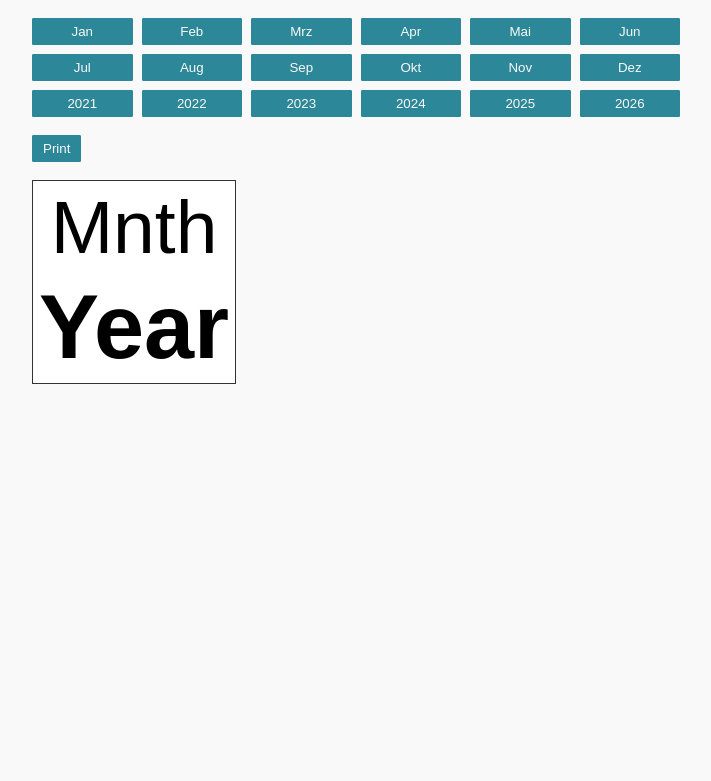
After one commit to splitbrain/bql-label-printer, a Flask app: page /expiry in a window 1280 px wide. The commit adds this page. Shown: the top 781 px of the page, without its empty margins (284-995 px from the left). Run offline with Flask 2, Linux system fonts and the light colour scheme; parts of the project's set-up code (start-up, migrations or seed data) failed here and were passed over; some libraries are stand-ins or nearby versions.

Commit message:
added special interface for expiry labels

```diff
--- a/app.py
+++ b/app.py
@@ -34,6 +34,16 @@ def do_editor():
     return render_template(
         'index.html',
         labels=get_labels()
+    )
+
+@app.route('/expiry')
+def do_expiry():
+    """
+    The expiry label view
+    :return:
+    """
+    return render_template(
+        'expiry.html'
     )
 
 
--- a/static/app.css
+++ b/static/app.css
@@ -15,6 +15,14 @@ section {
     max-width: 100%;
     overflow: auto;
 }
+
+#expiry {
+    display: grid;
+    grid-template-columns: repeat(6, auto);
+    column-gap: 0.5em;
+    row-gap: 0.5em;
+}
+
 #wrapper {
     background-color: #fff;
     color: #000;
--- a/static/app.js
+++ b/static/app.js
@@ -6,6 +6,7 @@ const button = document.getElementById('btn');
 /**
  * Load a template
  */
+if (labelSelect) {
     labelSelect.onchange = function loadTemplate() {
         fetch('/static/labels/' + labelSelect.value + '.html')
             .then(function (response) {
@@ -17,8 +18,8 @@ labelSelect.onchange = function loadTemplate() {
             .then(function (text) {
                 wrapper.innerHTML = text;
 
-            if(wrapper.firstChild.hasAttribute('data-scale')) {
-                wrapper.style.transform = 'scale(' + wrapper.firstChild.getAttribute('data-scale') +')';
+                if (wrapper.firstChild.hasAttribute('data-scale')) {
+                    wrapper.style.transform = 'scale(' + wrapper.firstChild.getAttribute('data-scale') + ')';
                 } else {
                     wrapper.style.transform = '';
                 }
@@ -33,6 +34,7 @@ labelSelect.onchange = function loadTemplate() {
         ;
     };
     labelSelect.onchange(); // first load
+}
 
 /**
  * Create the input form for the loaded template
@@ -49,7 +51,7 @@ function buildForm() {
             inp.placeholder = input.dataset.value;
             inp.oninput = function () {
                 input.dataset.value = inp.value;
-                if(input.qrcode) {
+                if (input.qrcode) {
                     input.qrcode.makeCode(inp.value);
                 }
             };
@@ -81,7 +83,11 @@ function buildQR() {
  * @return {string}
  */
 function getSize() {
+    if(labelSelect) {
         return labelSelect.value.split('_')[0];
+    } else {
+        return FIXEDSIZE; // custom interfaces can set a global fixed size
+    }
 }
 
 /**
@@ -90,7 +96,7 @@ function getSize() {
 button.onclick = function () {
     //const node = document.getElementById('label');
     const node = wrapper.querySelector(':first-child');
-
+    console.log(node);
     domtoimage.toBlob(node)
         .then(function (blob) {
             const fd = new FormData();
--- /dev/null
+++ b/templates/expiry.html
@@ -0,0 +1,80 @@
+<html>
+<head>
+    <title>Label Printer</title>
+    <meta name="viewport" content="width=device-width,initial-scale=1">
+</head>
+<link rel="stylesheet" href="{{ url_for('static', filename='sakura.css') }}" type="text/css">
+<link rel="stylesheet" href="{{ url_for('static', filename='app.css') }}" type="text/css"/>
+<body>
+
+<main>
+
+    <section class="form">
+        <form id="expiry">
+            <script>
+                const FIXEDSIZE = '23x23';
+                (function () {
+                    const form = document.getElementById('expiry');
+                    const months = [
+                        'Jan',
+                        'Feb',
+                        'Mrz',
+                        'Apr',
+                        'Mai',
+                        'Jun',
+                        'Jul',
+                        'Aug',
+                        'Sep',
+                        'Okt',
+                        'Nov',
+                        'Dez'
+                    ];
+
+                    for (let i = 0; i < 12; i++) {
+                        const btn = document.createElement('button');
+                        btn.textContent = months[i];
+                        btn.onclick = function (e) {
+                            e.preventDefault();
+                            document.getElementById('month').textContent = btn.textContent;
+                        }
+                        form.append(btn);
+                    }
+
+                    const now = (new Date()).getFullYear();
+                    for (let i = 0; i < 6; i++) {
+                        const btn = document.createElement('button');
+                        btn.textContent = now + i;
+                        btn.onclick = function (e) {
+                            e.preventDefault();
+                            document.getElementById('year').textContent = btn.textContent;
+                        }
+                        form.append(btn);
+                    }
+                })();
+            </script>
+        </form>
+        <button id="btn">Print</button>
+    </section>
+
+    <section class="preview">
+        <div id="scalefix">
+            <div id="wrapper">
+                <div style="width: 202px; height:202px;">
+                    <div class="single center" style="height:91px; font-size: 75px;">
+                        <span class="input" id="month">Mnth</span>
+                    </div>
+                    <div class="single center" style="height:111px; font-size: 90px; font-weight: bold;">
+                        <span class="input" id="year">Year</span>
+                    </div>
+                </div>
+            </div>
+        </div>
+    </section>
+
+</main>
+
+<script src="{{ url_for('static', filename='dom-to-image-more.min.js') }}"></script>
+<script src="{{ url_for('static', filename='qrcode.min.js') }}"></script>
+<script src="{{ url_for('static', filename='app.js') }}"></script>
+</body>
+</html>
```
Lines whose indentation alone changed are shown as unchanged.
